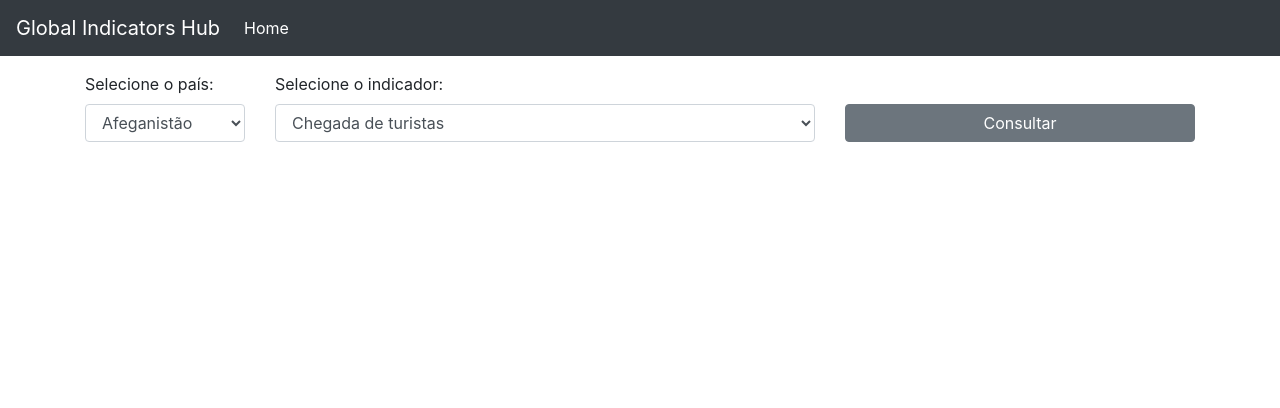
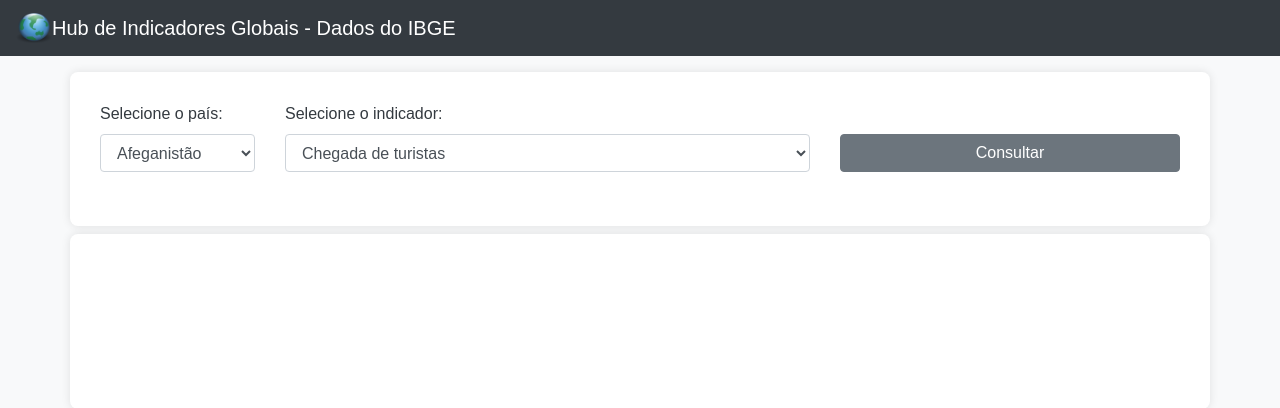
Before and after one commit to camilabr74/Flask-IBGE-Data-API, a Flask app: page / in a window 1280 px wide. Shown: the top 408 px of the page. Run offline with Flask 3, Linux system fonts and the light colour scheme; some libraries are stand-ins or nearby versions.

Commit message:
style: create style directory, update page styling, modify navbar, and add icon to navbar
- Created 'style' directory.
- Added new styles to the page.
- Modified the navbar design.
- Added an icon to the navbar.

```diff
--- /dev/null
+++ b/static/style/style.css
@@ -0,0 +1,21 @@
+body {
+    font-family: 'Arial', sans-serif;
+    background-color: #f8f9fa;
+    color: #343a40;
+}
+
+.container {
+    background-color: #ffffff;
+    border-radius: 8px;
+    padding: 30px;
+    box-shadow: 0 0 10px rgba(0, 0, 0, 0.1);
+}
+
+.table thead th {
+    background-color: #007bff;
+    color: white;
+}
+
+.table tbody tr:hover {
+    background-color: #f1f1f1;
+}
--- a/templates/index.html
+++ b/templates/index.html
@@ -6,25 +6,16 @@
     <meta name="viewport" content="width=device-width, initial-scale=1.0">
     <title>Global Indicators Hub</title>
     <link rel="stylesheet" href="https://stackpath.bootstrapcdn.com/bootstrap/4.5.2/css/bootstrap.min.css">
-
+    <link rel="stylesheet" href="../static/style/style.css">
+    <script src="/static/js/script.js"></script>
     <script src="https://cdn.jsdelivr.net/npm/chart.js"></script>
 
 </head>
 
 <body>
     <nav class="navbar navbar-expand-lg navbar-dark bg-dark">
-        <a class="navbar-brand" href="#">Global Indicators Hub</a>
-        <button class="navbar-toggler" type="button" data-toggle="collapse" data-target="#navbarNav"
-            aria-controls="navbarNav" aria-expanded="false" aria-label="Toggle navigation">
-            <span class="navbar-toggler-icon"></span>
-        </button>
-        <div class="collapse navbar-collapse" id="navbarNav">
-            <ul class="navbar-nav">
-                <li class="nav-item active">
-                    <a class="nav-link" href="#">Home <span class="sr-only">(current)</span></a>
-                </li>
-            </ul>
-        </div>
+        <img src="../static/style/worldwide.png" alt="icone com imagem do planeta terra" width="36" height="30">
+        <a class="navbar-brand">Hub de Indicadores Globais - Dados do IBGE</a>
     </nav>
 
     <div class="container mt-3">
@@ -51,7 +42,7 @@
                     onclick="sendGetRequest()">Consultar</button>
             </div>
 
-            <h6 id="dataTitle" class="text-secondary mt-4"></h6>
+            <h6 id="dataTitle" class="text-info font-weight-bold mt-4"></h6>
         </div>
         <p id="dataDescription" class="text-secondary mb-4"></p>
 
@@ -75,7 +66,6 @@
             </div>
         </div>
     </div>
-    <script src="/static/js/script.js"></script>
 
     <script src="https://code.jquery.com/jquery-3.5.1.slim.min.js"></script>
     <script src="https://cdn.jsdelivr.net/npm/@popperjs/core@2.5.2/dist/umd/popper.min.js"></script>
```
Also changed, not shown: static/style/worldwide.png (added).
